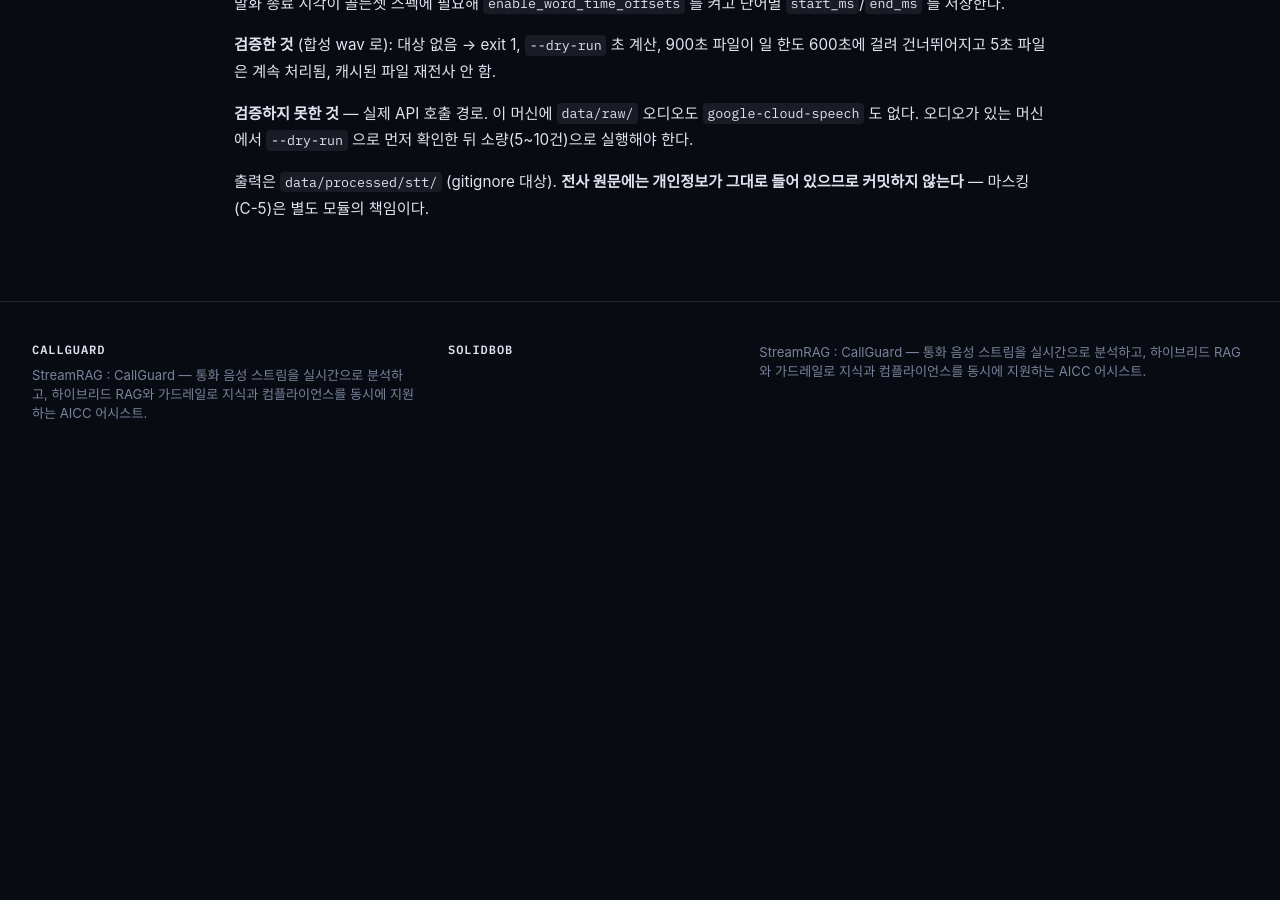
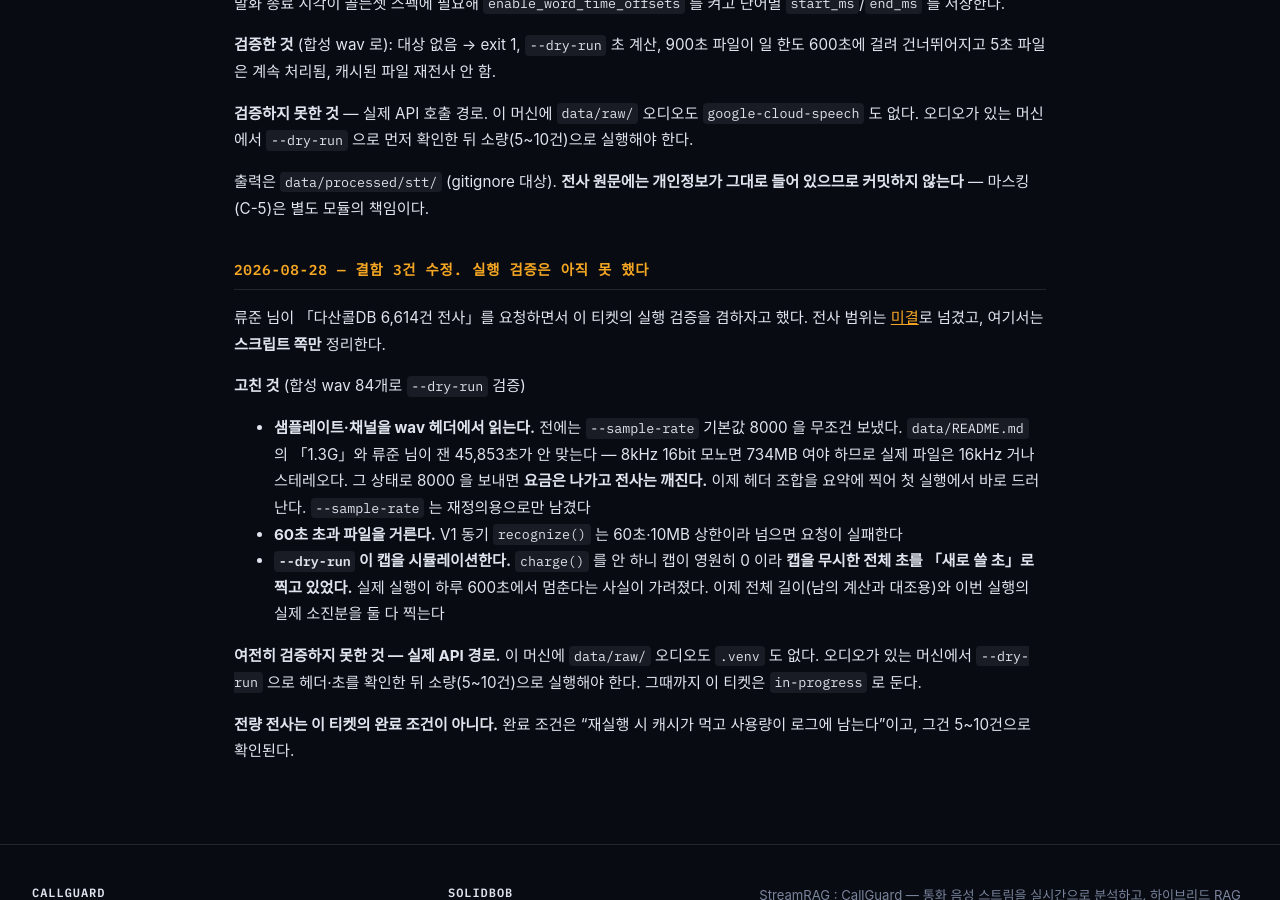
Before and after one commit to solidbob02/call.solidbob.cloud, a Jekyll site: the page built from jekyll/_backlogs/w2-stt-batch.md, in a window 1280 px wide and 900 px high, scrolled down 999 px. Built offline with Jekyll 4.4.1, drawn with Linux system fonts in a browser that asks for light colours; some web fonts are replaced; before the commit the page ends 1461 px from its top, so only the background shows below that.

Commit message:
code(stt): 배치 전사 결함 3건 수정 · 다산콜DB 전량 전사 보류 권고
- 샘플레이트를 wav 헤더에서 읽는다 (전에는 기본값 8000 을 무조건 전송 —
  실제 파일이 16kHz/스테레오면 요금은 나가고 전사는 깨진다)
- 60초 초과 파일을 거른다 (V1 동기 recognize() 상한)
- --dry-run 이 캡을 시뮬레이션한다 (전에는 캡 무시한 전체 초를 찍었다)

전량 전사는 보류를 권고했다 — 데이터셋이 56개 시나리오라 고유 텍스트 상한이
112건이고, 나머지 6,502건은 그 복제본이다. B-0 은 텍스트 분류기라 화자가 달라도
입력이 같다. 결정은 미결 항목으로 올렸다.

Co-Authored-By: Claude Opus 5 <noreply@anthropic.com>

```diff
--- a/jekyll/_backlogs/w2-stt-batch.md
+++ b/jekyll/_backlogs/w2-stt-batch.md
@@ -57,3 +57,26 @@ AI Hub 음성을 파일 단위로 전사하는 경로를 붙인다. 실시간
 
 출력은 `data/processed/stt/` (gitignore 대상). **전사 원문에는 개인정보가 그대로 들어 있으므로 커밋하지 않는다** —
 마스킹(C-5)은 별도 모듈의 책임이다.
+
+## 2026-08-28 — 결함 3건 수정. 실행 검증은 아직 못 했다
+
+류준 님이 「다산콜DB 6,614건 전사」를 요청하면서 이 티켓의 실행 검증을 겸하자고 했다.
+전사 범위는 [미결](/open-items/)로 넘겼고, 여기서는 **스크립트 쪽만** 정리한다.
+
+**고친 것** (합성 wav 84개로 `--dry-run` 검증)
+
+- **샘플레이트·채널을 wav 헤더에서 읽는다.** 전에는 `--sample-rate` 기본값 8000 을 무조건 보냈다.
+  `data/README.md` 의 「1.3G」와 류준 님이 잰 45,853초가 안 맞는다 — 8kHz 16bit 모노면 734MB 여야
+  하므로 실제 파일은 16kHz 거나 스테레오다. 그 상태로 8000 을 보내면 **요금은 나가고 전사는 깨진다.**
+  이제 헤더 조합을 요약에 찍어 첫 실행에서 바로 드러난다. `--sample-rate` 는 재정의용으로만 남겼다
+- **60초 초과 파일을 거른다.** V1 동기 `recognize()` 는 60초·10MB 상한이라 넘으면 요청이 실패한다
+- **`--dry-run` 이 캡을 시뮬레이션한다.** `charge()` 를 안 하니 캡이 영원히 0 이라 **캡을 무시한
+  전체 초를 「새로 쓸 초」로 찍고 있었다.** 실제 실행이 하루 600초에서 멈춘다는 사실이 가려졌다.
+  이제 전체 길이(남의 계산과 대조용)와 이번 실행의 실제 소진분을 둘 다 찍는다
+
+**여전히 검증하지 못한 것 — 실제 API 경로.** 이 머신에 `data/raw/` 오디오도 `.venv` 도 없다.
+오디오가 있는 머신에서 `--dry-run` 으로 헤더·초를 확인한 뒤 소량(5~10건)으로 실행해야 한다.
+그때까지 이 티켓은 `in-progress` 로 둔다.
+
+**전량 전사는 이 티켓의 완료 조건이 아니다.** 완료 조건은 "재실행 시 캐시가 먹고 사용량이 로그에
+남는다"이고, 그건 5~10건으로 확인된다.
```
Also changed, not shown: jekyll/_logs/2026-08-28-01-seongyun.md (added, +43 -0 lines), scripts/transcribe_batch.py (+61 -16 lines).
